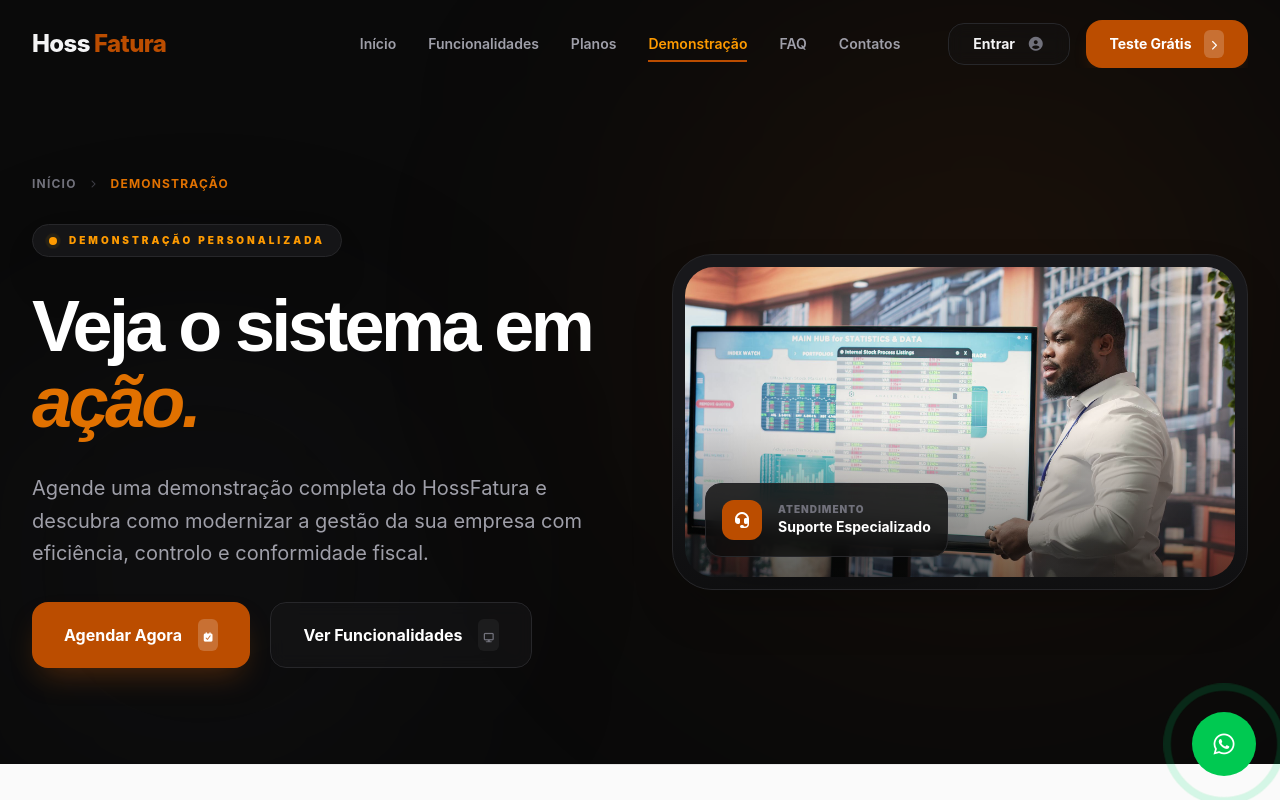
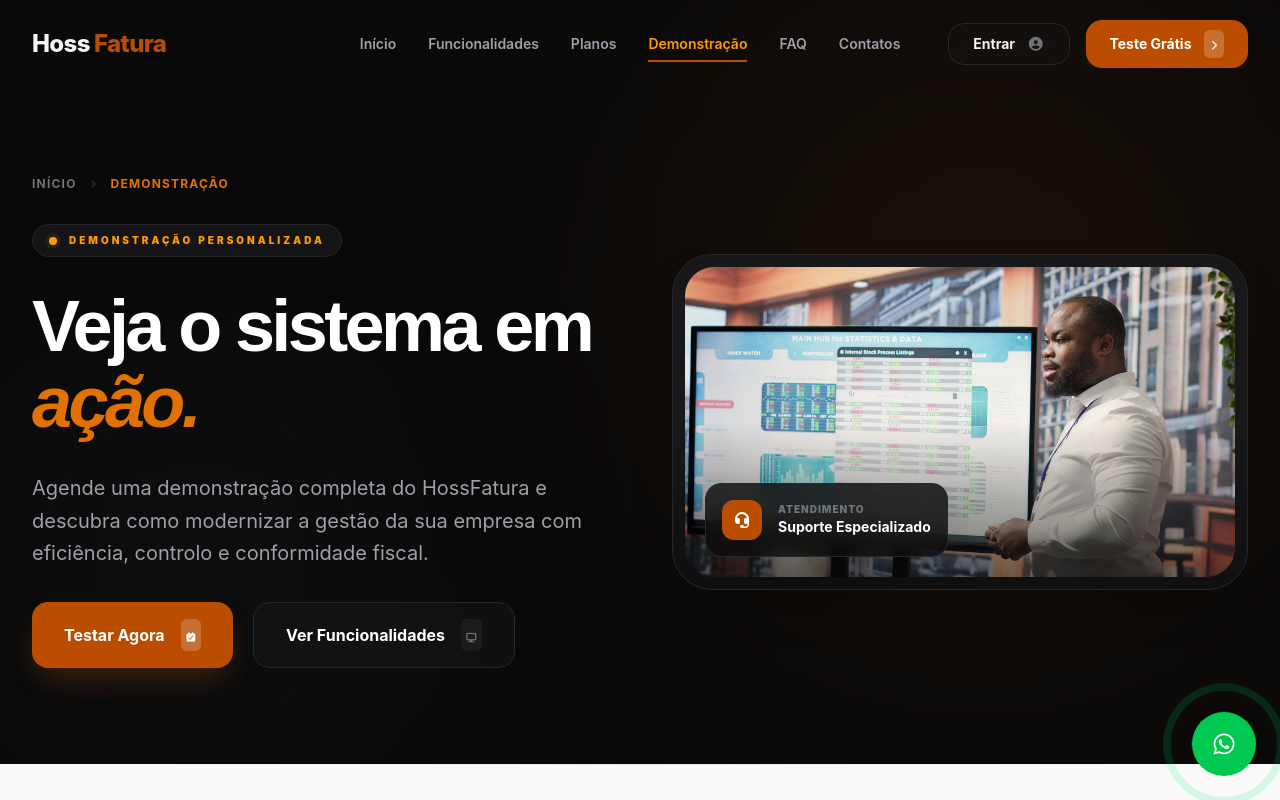
Before and after one commit to nsimba-afonso-nwayami/hossfatura, a React (Vite) app: page /demonstracao in a window 1280 px wide. Shown: the top 800 px of the page. Built offline with nearby package versions, Linux system fonts and the light colour scheme.

Commit message:
Alterações no botão principal

```diff
--- a/src/components/demonstracao/Banner.jsx
+++ b/src/components/demonstracao/Banner.jsx
@@ -58,10 +58,10 @@
 
               {/* Botão Principal */}
               <Link
-                to="/teste"
+                to="/criar-conta"
                 className="group flex items-center justify-center gap-4 bg-amber-700 hover:bg-amber-600 text-white px-8 py-4 rounded-2xl font-bold transition-all duration-300 shadow-[0_15px_30px_-10px_rgba(180,83,9,0.4)] hover:-translate-y-1"
               >
-                <span>Agendar Agora</span>
+                <span>Testar Agora</span>
 
                 <div className="bg-white/20 p-1 rounded-md group-hover:bg-white/30 transition-colors">
                   <i className="fas fa-calendar-check text-[10px]"></i>
```
